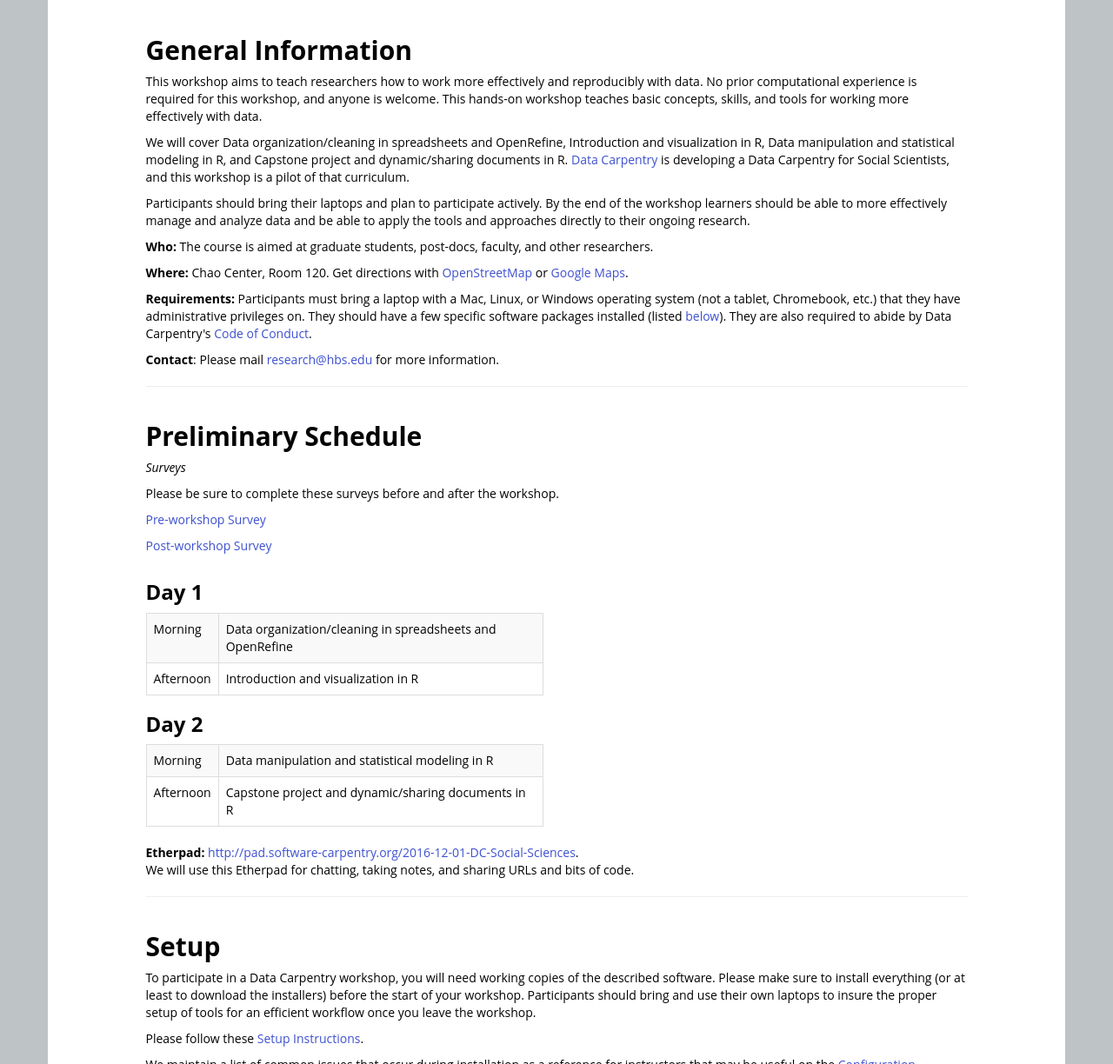
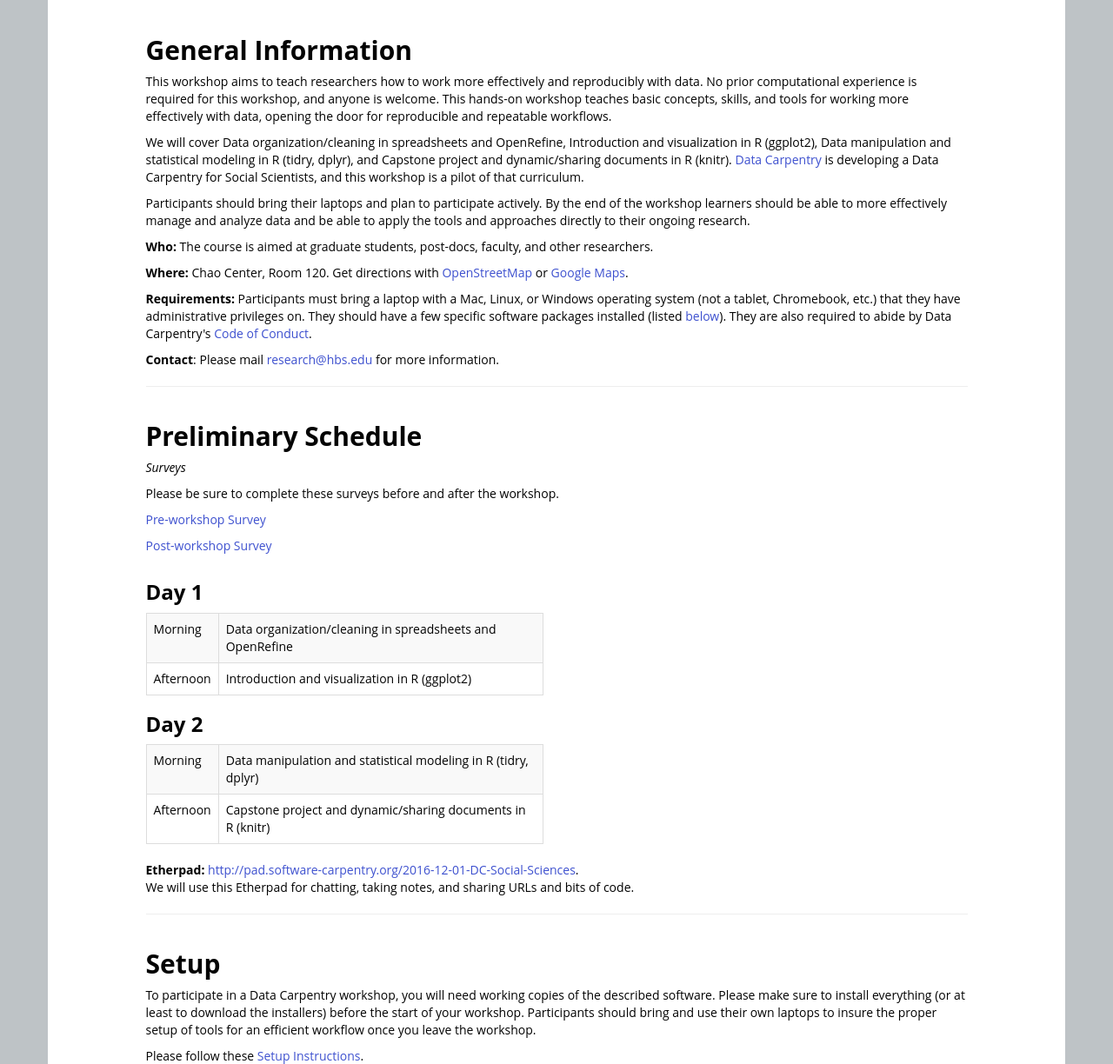
Before and after one commit to hbs-rcs/2016-12-01-DC-Social-Sciences, a Jekyll site: the page built from index.html, in a window 1280 px wide and 1400 px high, scrolled down 592 px, cut to the strip 176-1400 px from the top of the window. Shown: the whole strip at 87% size. Built offline with Jekyll 4.4.1, drawn with Linux system fonts in a browser that asks for light colours; nearby versions of some CDN libraries; library files that are not in the unit come from our copies.

Commit message:
more details to intro and agenda

```diff
--- a/index.html
+++ b/index.html
@@ -16,9 +16,9 @@ contact: research@hbs.edu
 etherpad: http://pad.software-carpentry.org/2016-12-01-DC-Social-Sciences
 eventbrite: 29309566703
 day1_am: "Data organization/cleaning in spreadsheets and OpenRefine"
-day1_pm: "Introduction and visualization in R"
-day2_am: "Data manipulation and statistical modeling in R"
-day2_pm: "Capstone project and dynamic/sharing documents in R"
+day1_pm: "Introduction and visualization in R (ggplot2)"
+day2_am: "Data manipulation and statistical modeling in R (tidry, dplyr)"
+day2_pm: "Capstone project and dynamic/sharing documents in R (knitr)"
 ---
 <!--
   HEADER
@@ -61,7 +61,7 @@ This workshop aims to teach researchers how to work more effectively and
 reproducibly with data. No prior computational experience is required for this workshop, and anyone is welcome.
 
 This hands-on workshop teaches basic concepts, skills, and tools for working more
-effectively with data.
+effectively with data, opening the door for reproducible and repeatable workflows.
 </p>
 <p>
 We will cover {{page.day1_am}}, {{page.day1_pm}}, {{page.day2_am}}, and {{page.day2_pm}}.
```
